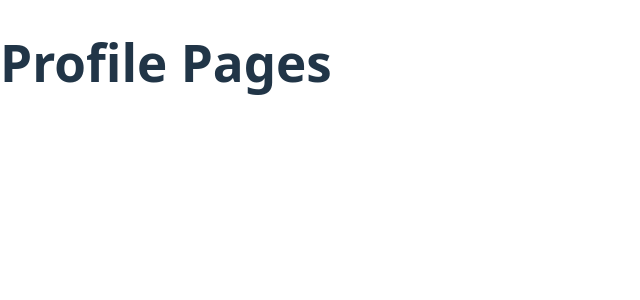
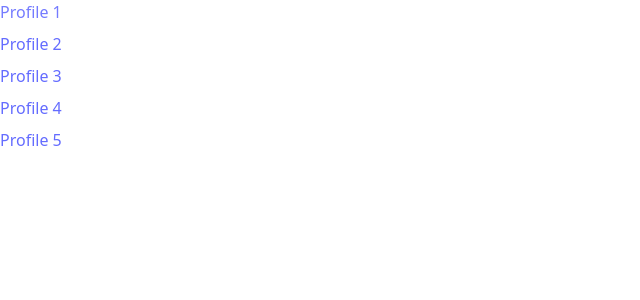
Before and after one commit to Rajeev-singh-git/React-Router, a React (Vite) app: page /profiles in a window 1280 px wide. Shown: the top 300 px of the page, without its empty margins (0-640 px from the left). Built offline with nearby package versions, Linux system fonts and the light colour scheme.

Commit message:
Added Profiles

```diff
--- a/src/pages/NotFoundPage.jsx
+++ b/src/pages/NotFoundPage.jsx
@@ -2,7 +2,7 @@ import { Link } from "react-router-dom";
 
 export default function NotFoundPage() {
   return (
-    <div className="flex flex-col gap-2">
+    <div>
       <p>404 Not Found</p>
       <Link to="/">Home form Link</Link>
     </div>
--- a/src/pages/ProfilePage.jsx
+++ b/src/pages/ProfilePage.jsx
@@ -1,4 +1,4 @@
-export default function HomePage() {
+export default function ProfilePage() {
   return (
     <div>
       <h1>Profile Page</h1>
--- a/src/pages/ProfilesPage.jsx
+++ b/src/pages/ProfilesPage.jsx
@@ -1,9 +1,19 @@
-export default function HomePage() {
+import { Link } from "react-router-dom";
+
+export default function ProfilesPage() {
   const profiles = [1, 2, 3, 4, 5];
 
   return (
     <div>
-      <h1>Profile Pages</h1>
+      {profiles.map((profile) => (
+        <Link
+          key={profile}
+          to={`/profiles/${profile}`}
+          style={{ display: "block", marginBottom: "8px" }}
+        >
+          Profile {profile}
+        </Link>
+      ))}
     </div>
   );
 }
```
